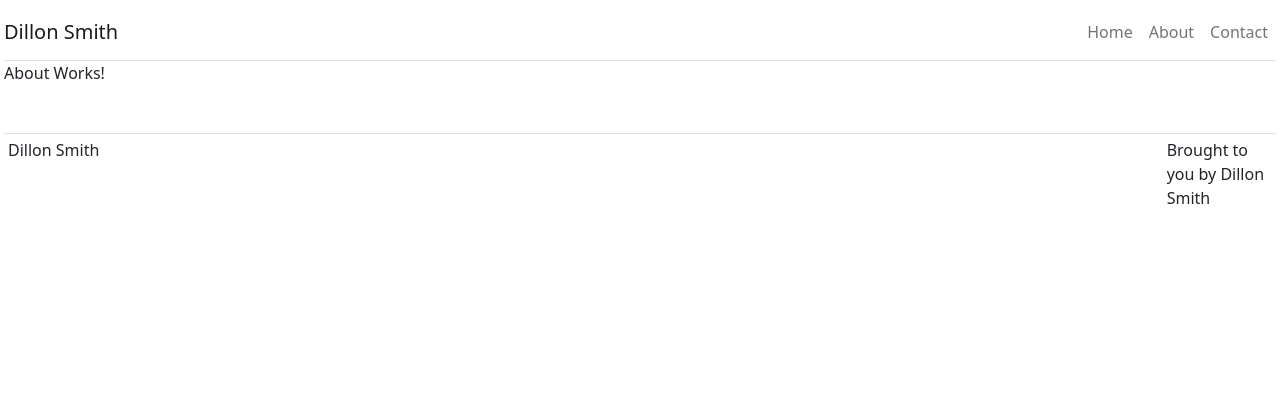
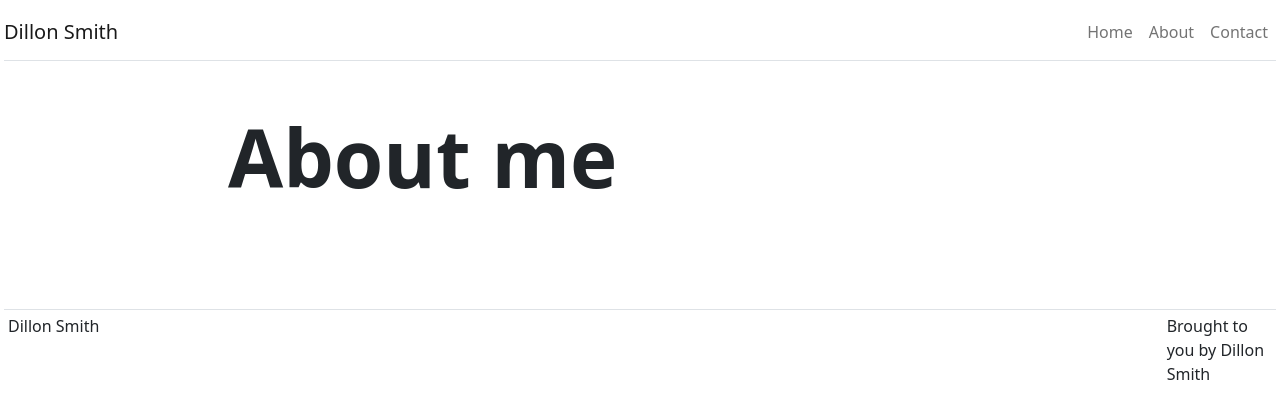
Before and after one commit to dillon-smith-us/react_portfolio, a React (Create React App) app: page /about in a window 1280 px wide. Shown: the top 418 px of the page. Built offline with nearby package versions, Linux system fonts and the light colour scheme.

Commit message:
updating gh-pages working io branch

```diff
--- a/src/pages/About.js
+++ b/src/pages/About.js
@@ -1,8 +1,11 @@
 import React from 'react';
+import Jumbo from '../components/Jumbo'
 
 function About(props) {
     return(
-    <p>About Works!</p>
+    <div>
+        <Jumbo title={props.title} />
+    </div>
     )
 }
 
```
